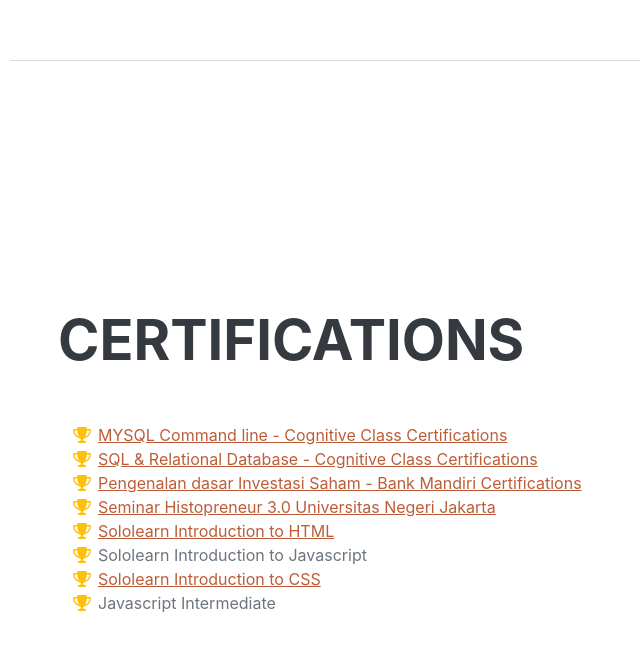
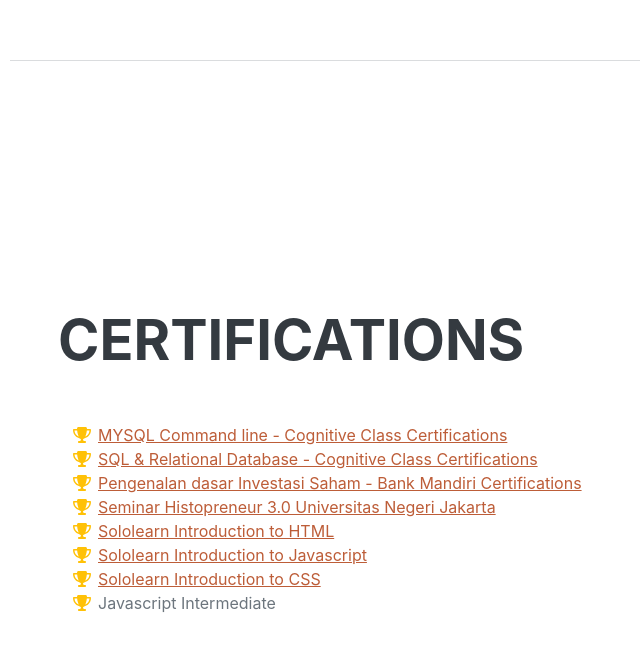
Before and after one commit to NabilahNz-28/portofolio-2, a plain HTML site: page index.html in a window 1280 px wide. Shown: the part 4064-4715 px from the top of the page, without its empty margins (262-902 px from the left). Drawn offline with nearby package versions, Linux system fonts and the light colour scheme; files whose address does not match are found by name; a web font is replaced by a local one.

Commit message:
Update index.html

```diff
--- a/index.html
+++ b/index.html
@@ -184,10 +184,10 @@
     <a href="https://drive.google.com/file/d/145-EP-OyTcuvT96LFt5DW1SnHPAEhuU7/view?usp=drive_link" target="_blank">Sololearn Introduction to HTML</a>
 </li>
 
-                        <li>
-                            <span class="fa-li"><i class="fas fa-trophy text-warning"></i></span>
-                            Sololearn Introduction to Javascript
-                        </li>
+                       <li>
+    <span class="fa-li"><i class="fas fa-trophy text-warning"></i></span>
+    <a href="https://drive.google.com/file/d/1Ue9gPWKqblOtX5HWbrOpa5gnk93q7iXZ/view?usp=drivesdk" target="_blank">Sololearn Introduction to Javascript</a>
+</li>
                        <li>
     <span class="fa-li"><i class="fas fa-trophy text-warning"></i></span>
     <a href="https://drive.google.com/file/d/1Vt5FAG2WV4S45hnGy3tFH40W6RJZHUaa/view?usp=sharing" target="_blank">Sololearn Introduction to CSS</a>
```
